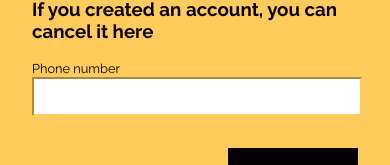
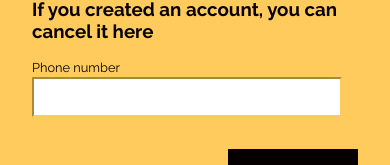
Before and after one commit to JuanIrache/nephews, a React (Create React App) app in the folder client/: page /delete in a window 390 px wide. Shown: the part 232-397 px from the top of the page. Built offline with nearby package versions, Linux system fonts and the light colour scheme.

Commit message:
add phone country code to signup form

```diff
--- a/client/package.json
+++ b/client/package.json
@@ -7,6 +7,7 @@
     "@testing-library/jest-dom": "^4.2.4",
     "@testing-library/react": "^9.5.0",
     "@testing-library/user-event": "^7.2.1",
+    "country-phone-prefix": "^1.0.0",
     "node-sass": "^4.13.1",
     "react": "^16.13.1",
     "react-dom": "^16.13.1",
--- a/client/src/components/Providers.js
+++ b/client/src/components/Providers.js
@@ -6,11 +6,14 @@ import languages from '../data/languages';
 import skills from '../data/skills';
 import '../style/Providers.scss';
 
+let cpp = require('country-phone-prefix');
+
 export default () => {
   const [form, setForm] = useState({
     name: '',
     lastName: '',
     phone: '',
+    country: '',
     languages: [],
     skills: []
   });
@@ -82,6 +85,30 @@ export default () => {
             required
           />
 
+          <div className="row">
+            <div className="col">
+              <label htmlFor="country" className="small">
+                Country
+              </label>
+
+              <select
+                className="input"
+                name="country"
+                id="country"
+                value={form.country}
+                onChange={onChange}
+                required
+              >
+                <option key="n" value=""></option>
+                {Object.keys(cpp).map(k => (
+                  <option key={cpp[k].iso3} value={cpp[k].iso3}>
+                    {k + ' ' + cpp[k].prefix}
+                  </option>
+                ))}
+              </select>
+            </div>
+
+            <div className="col">
               <label htmlFor="phone" className="small">
                 Mobile phone
               </label>
@@ -93,6 +120,8 @@ export default () => {
                 onChange={onChange}
                 required
               />
+            </div>
+          </div>
 
           <div className="checkgroup">
             <label className="small">Languages</label>
--- a/client/src/style/Providers.scss
+++ b/client/src/style/Providers.scss
@@ -30,12 +30,23 @@
     .checkgroup {
       margin: 0.1rem 0 1rem 0;
     }
-    input {
+    .row {
+      width: 100%;
+      display: flex;
+      align-items: stretch;
+      .col {
+        flex: 1;
+      }
+    }
+    input,
+    select {
       margin: 0.1rem 0 1rem 0;
       &[type='text'],
-      &[type='tel'] {
+      &[type='tel'],
+      &:not([type]) {
         width: calc(100% - 1rem);
-        height: 2rem;
+        height: 2.5rem;
+        box-sizing: border-box;
         padding: 0.1rem 0.5rem;
         font-weight: bold;
         color: $dark;
```
Also changed, not shown: 1 other file (tests, documents, lock files or other folders). Lines whose indentation alone changed are shown as unchanged.
